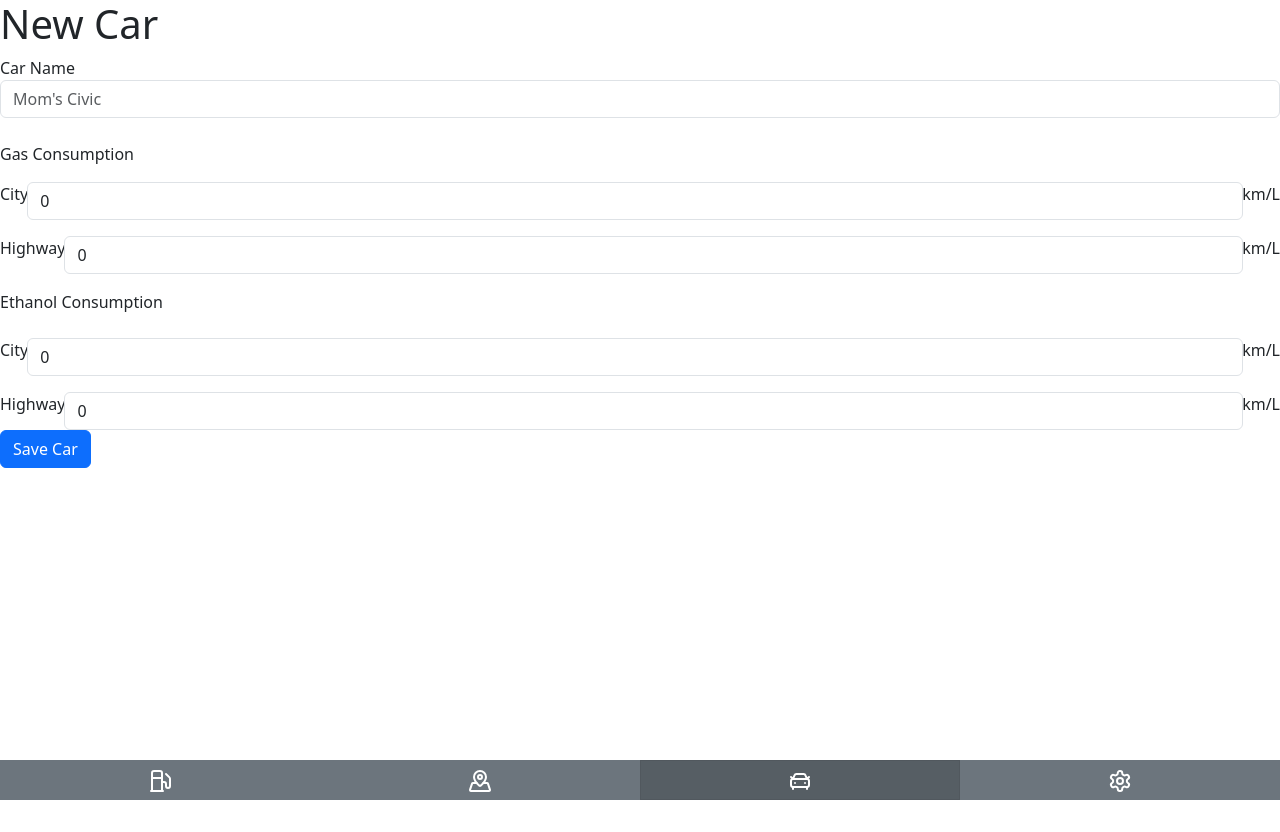
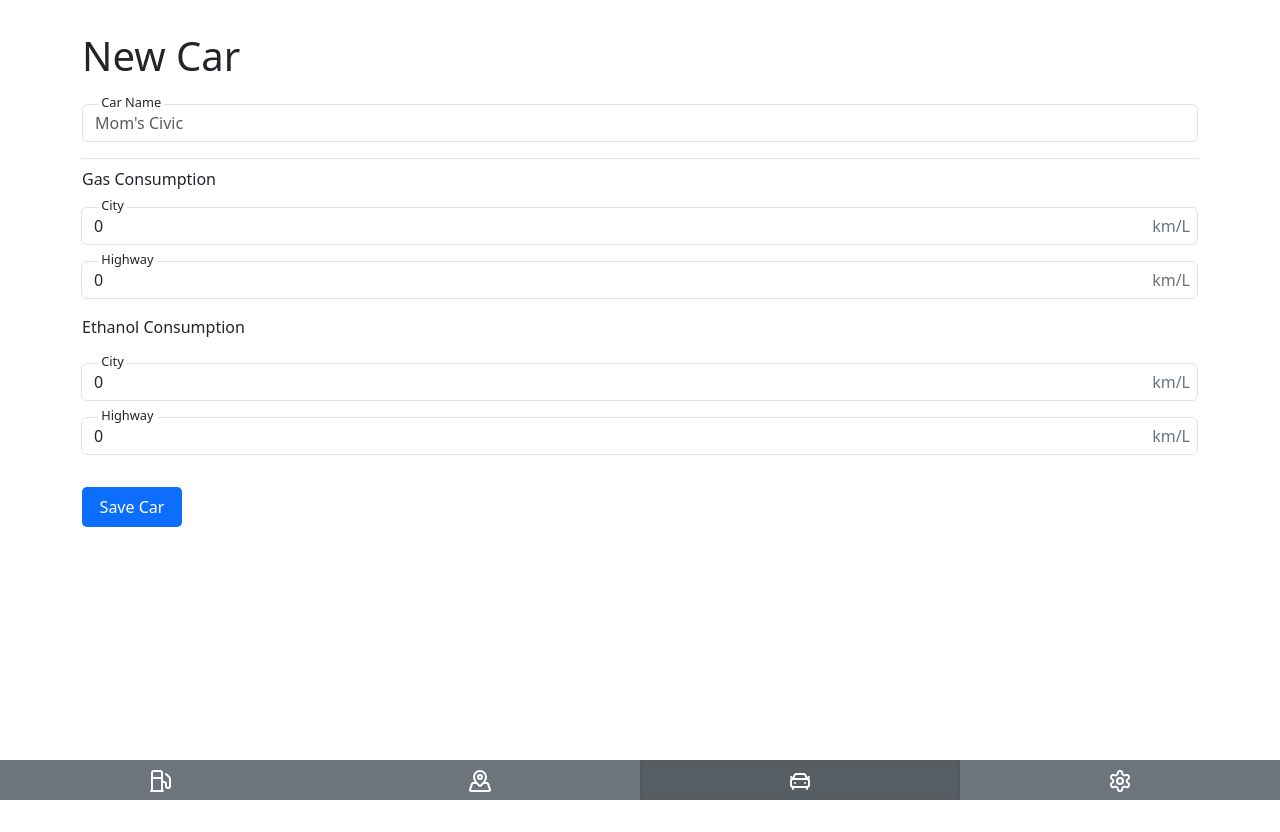
Before and after one commit to caioNapoles/elba, a React (Vite) app: page / in a window 1280 px wide. Both pictures are taken after a click on the label 799 px from the left and 780 px from the top of the page. Before the commit the page ends 800 px from the top, so only its background shows below. Built offline with nearby package versions, Linux system fonts and the light colour scheme.

Commit message:
Corrected css bugs

```diff
--- a/src/components/CarCreator/CarCreationScreen.css
+++ b/src/components/CarCreator/CarCreationScreen.css
@@ -11,6 +11,7 @@
     justify-content: start;
     height: 100vh;
     margin: 0 auto;
+    width: 100%;
 }
 
 
@@ -25,6 +26,9 @@ input[type=number] {
   -moz-appearance: textfield;
 }
 
+.carCreation form{
+    width: 100%;
+}
 
 .saveBtn{
     margin-top: 2rem;
@@ -39,12 +43,12 @@ input[type=number] {
 
 .input-with-unit {
     position: relative;
-    max-width: 546px;
+    /* max-width: 546px; */
   }
 
 .input-with-unit input {
-    padding-right: 6rem;
-    width: 700px;
+    /* padding-right: 6rem; */
+    /* width: 700px;     */
 }
 
 .input-with-unit .unit {
--- a/src/components/CarCreator/CarCreationScreen.tsx
+++ b/src/components/CarCreator/CarCreationScreen.tsx
@@ -1,7 +1,7 @@
 import { useState } from "react";
-import { Button, Form, InputGroup, Alert } from "react-bootstrap";
+import { Button, Form, InputGroup, Alert, Stack, Container } from "react-bootstrap";
 import CarClass from "../../class/CarClass";
-
+import "./CarCreationScreen.css";
 
 const CarCreationScreen = () => {
   const [carName, setCarName] = useState("");
@@ -34,22 +34,15 @@ const CarCreationScreen = () => {
   };
 
   return (
+    <Container>
       <div className="screen">
       <div className="carCreation">
         <h1>New Car</h1>
-      <Alert
-        show={alert}
-        variant="danger"
-        dismissible
-        onClose={() => setAlert(false)}
-      >
-        {error}
-      </Alert>
+
         <Form>
           <Form.Group className="mb-3" controlId="carName">
             <div className="carName">
             <span className="overTextForm">Car Name</span>
-
             <Form.Control
               placeholder="Mom's Civic"
               value={carName}
@@ -59,7 +52,6 @@ const CarCreationScreen = () => {
           </Form.Group>
           <span className="line"></span>
           <Form.Label className="mt-2">Gas Consumption</Form.Label>
-
           <div className="input-with-unit">
             <InputGroup className="mt-2">
 
@@ -73,7 +65,6 @@ const CarCreationScreen = () => {
               <span className="unit">km/L</span>
             </InputGroup>
           </div>
-
           <div className="input-with-unit mt-2">
             <InputGroup className="mt-3">
               <span className="overTextForm">Highway</span>
@@ -87,7 +78,6 @@ const CarCreationScreen = () => {
               <span className="unit">km/L</span>
             </InputGroup>
           </div>
-
           <Form.Label className="mt-3">Ethanol Consumption</Form.Label>
           <div className="input-with-unit">
             <InputGroup className="mt-3">
@@ -101,7 +91,6 @@ const CarCreationScreen = () => {
               <span className="unit">km/L</span>
             </InputGroup>
           </div>
-
           <div className="input-with-unit mt-2">
             <InputGroup className="mt-3">
               <span className="overTextForm">Highway</span>
@@ -115,9 +104,18 @@ const CarCreationScreen = () => {
             </InputGroup>
           </div>
         </Form>
+        <Alert
+          show={alert}
+          variant="danger"
+          dismissible
+          onClose={() => setAlert(false)} style={{marginTop:"1rem", marginBottom:"-1rem", width:"100%"}}
+        >
+          {error}
+        </Alert>
         <Button className="saveBtn" onClick={handleSubmit}>Save Car</Button>
       </div>
       </div>
+    </Container>
   );
 };
 
--- a/src/components/NavBar/NavBar.tsx
+++ b/src/components/NavBar/NavBar.tsx
@@ -14,7 +14,7 @@ const NavBar= () => {
 
 
   return (
-    <Stack>
+    <Stack style={{marginTop:"2rem"}}>
       <ComponentHub currentScreen={screen} />
       <ToggleButtonGroup
         type="radio"
```
Lines whose indentation alone changed are shown as unchanged.
